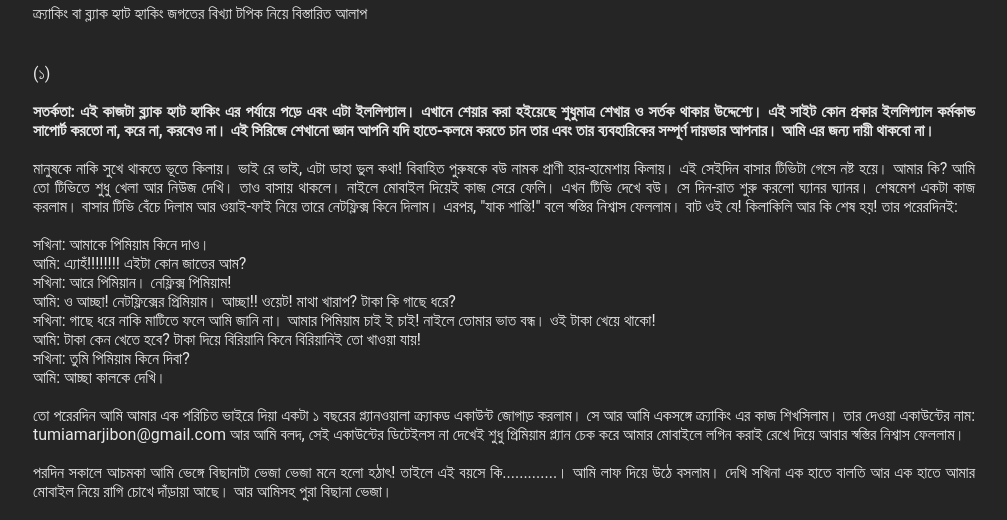
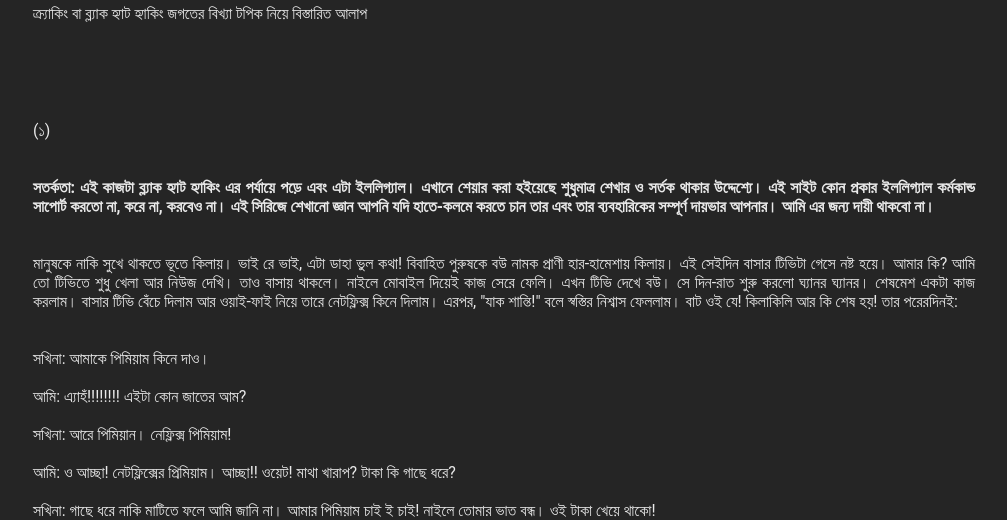
Before and after one commit to T4RUNN4/redphoenix.github.io, a plain HTML site: page blogs/apnar vashay bin.html in a window 1280 px wide. Shown: the part 275-795 px from the top of the page, without its empty margins (136-1143 px from the left). Drawn offline with Linux system fonts and the light colour scheme; a script that the page names is missing.

Commit message:
Update apnar vashay bin.html

```diff
--- a/blogs/apnar vashay bin.html
+++ b/blogs/apnar vashay bin.html
@@ -38,65 +38,65 @@
             <h1 class="arth">আপনার ভাষায় বিন</h1>
             <p class="artt">ক্র্যাকিং বা ব্ল্যাক হ্যাট হ্যাকিং জগতের বিখ্যা টপিক নিয়ে বিস্তারিত আলাপ</p>
 
-            <p class="mainart">(১) <br> <br>
+            <p class="mainart"><br> <br> <br>(১) <br> <br> <br>
 
-            <b>সতর্কতা: এই কাজটা ব্ল্যাক হ্যাট হ্যাকিং এর পর্যায়ে পড়ে এবং এটা ইললিগ্যাল। এখানে শেয়ার করা হইয়েছে শুধুমাত্র শেখার ও সর্তক থাকার উদ্দেশ্যে। এই সাইট কোন প্রকার ইললিগ্যাল কর্মকান্ড সাপোর্ট করতো না, করে না, করবেও না। এই সিরিজে শেখানো জ্ঞান আপনি যদি হাতে-কলমে করতে চান তার এবং তার ব্যবহারিকের সম্পূর্ণ দায়ভার আপনার। আমি এর জন্য দায়ী থাকবো না।</b> <br> <br>
+            <b>সতর্কতা: এই কাজটা ব্ল্যাক হ্যাট হ্যাকিং এর পর্যায়ে পড়ে এবং এটা ইললিগ্যাল। এখানে শেয়ার করা হইয়েছে শুধুমাত্র শেখার ও সর্তক থাকার উদ্দেশ্যে। এই সাইট কোন প্রকার ইললিগ্যাল কর্মকান্ড সাপোর্ট করতো না, করে না, করবেও না। এই সিরিজে শেখানো জ্ঞান আপনি যদি হাতে-কলমে করতে চান তার এবং তার ব্যবহারিকের সম্পূর্ণ দায়ভার আপনার। আমি এর জন্য দায়ী থাকবো না।</b> <br> <br> <br>
 
-            মানুষকে নাকি সুখে থাকতে ভূতে কিলায়। ভাই রে ভাই, এটা ডাহা ভুল কথা! বিবাহিত পুরুষকে বউ নামক প্রাণী হার-হামেশায় কিলায়। এই সেইদিন বাসার টিভিটা গেসে নষ্ট হয়ে। আমার কি? আমি তো টিভিতে শুধু খেলা আর নিউজ দেখি। তাও বাসায় থাকলে। নাইলে মোবাইল দিয়েই কাজ সেরে ফেলি। এখন টিভি দেখে বউ। সে দিন-রাত শুরু করলো ঘ্যানর ঘ্যানর। শেষমেশ একটা কাজ করলাম। বাসার টিভি বেঁচে দিলাম আর ওয়াই-ফাই নিয়ে তারে নেটফ্লিক্স কিনে দিলাম। এরপর, "যাক শান্তি!" বলে স্বস্তির নিশ্বাস ফেললাম। বাট ওই যে! কিলাকিলি আর কি শেষ হয়! তার পরেরদিনই: <br> <br>
+            মানুষকে নাকি সুখে থাকতে ভূতে কিলায়। ভাই রে ভাই, এটা ডাহা ভুল কথা! বিবাহিত পুরুষকে বউ নামক প্রাণী হার-হামেশায় কিলায়। এই সেইদিন বাসার টিভিটা গেসে নষ্ট হয়ে। আমার কি? আমি তো টিভিতে শুধু খেলা আর নিউজ দেখি। তাও বাসায় থাকলে। নাইলে মোবাইল দিয়েই কাজ সেরে ফেলি। এখন টিভি দেখে বউ। সে দিন-রাত শুরু করলো ঘ্যানর ঘ্যানর। শেষমেশ একটা কাজ করলাম। বাসার টিভি বেঁচে দিলাম আর ওয়াই-ফাই নিয়ে তারে নেটফ্লিক্স কিনে দিলাম। এরপর, "যাক শান্তি!" বলে স্বস্তির নিশ্বাস ফেললাম। বাট ওই যে! কিলাকিলি আর কি শেষ হয়! তার পরেরদিনই: <br> <br> <br>
 
-            সখিনা: আমাকে পিমিয়াম কিনে দাও। <br>
-            আমি: এ্যাহঁ!!!!!!!! এইটা কোন জাতের আম? <br>
-            সখিনা: আরে পিমিয়ান। নেফ্লিক্স পিমিয়াম! <br>
-            আমি: ও আচ্ছা! নেটফ্লিক্সের প্রিমিয়াম। আচ্ছা!! ওয়েট! মাথা খারাপ? টাকা কি গাছে ধরে? <br>
-            সখিনা: গাছে ধরে নাকি মাটিতে ফলে আমি জানি না। আমার পিমিয়াম চাই ই চাই! নাইলে তোমার ভাত বন্ধ। ওই টাকা খেয়ে থাকো! <br>
-            আমি: টাকা কেন খেতে হবে? টাকা দিয়ে বিরিয়ানি কিনে বিরিয়ানিই তো খাওয়া যায়! <br>
-            সখিনা: তুমি পিমিয়াম কিনে দিবা? <br>
-            আমি: আচ্ছা কালকে দেখি। <br> <br>
+            সখিনা: আমাকে পিমিয়াম কিনে দাও। <br> <br>
+            আমি: এ্যাহঁ!!!!!!!! এইটা কোন জাতের আম? <br> <br>
+            সখিনা: আরে পিমিয়ান। নেফ্লিক্স পিমিয়াম! <br> <br>
+            আমি: ও আচ্ছা! নেটফ্লিক্সের প্রিমিয়াম। আচ্ছা!! ওয়েট! মাথা খারাপ? টাকা কি গাছে ধরে? <br> <br>
+            সখিনা: গাছে ধরে নাকি মাটিতে ফলে আমি জানি না। আমার পিমিয়াম চাই ই চাই! নাইলে তোমার ভাত বন্ধ। ওই টাকা খেয়ে থাকো! <br> <br>
+            আমি: টাকা কেন খেতে হবে? টাকা দিয়ে বিরিয়ানি কিনে বিরিয়ানিই তো খাওয়া যায়! <br> <br>
+            সখিনা: তুমি পিমিয়াম কিনে দিবা? <br> <br>
+            আমি: আচ্ছা কালকে দেখি। <br> <br> <br>
 
-            তো পরেরদিন আমি আমার এক পরিচিত ভাইরে দিয়া একটা ১ বছরের প্ল্যানওয়ালা ক্র‍্যাকড একাউন্ট জোগাড় করলাম। সে আর আমি একসঙ্গে ক্র‍্যাকিং এর কাজ শিখসিলাম। তার দেওয়া একাউন্টের নাম: tumiamarjibon@gmail.com আর আমি বলদ, সেই একাউন্টের ডিটেইলস না দেখেই শুধু প্রিমিয়াম প্ল্যান চেক করে আমার মোবাইলে লগিন করাই রেখে দিয়ে আবার স্বস্তির নিশ্বাস ফেললাম। <br> <br>
+            তো পরেরদিন আমি আমার এক পরিচিত ভাইরে দিয়া একটা ১ বছরের প্ল্যানওয়ালা ক্র‍্যাকড একাউন্ট জোগাড় করলাম। সে আর আমি একসঙ্গে ক্র‍্যাকিং এর কাজ শিখসিলাম। তার দেওয়া একাউন্টের নাম: tumiamarjibon@gmail.com আর আমি বলদ, সেই একাউন্টের ডিটেইলস না দেখেই শুধু প্রিমিয়াম প্ল্যান চেক করে আমার মোবাইলে লগিন করাই রেখে দিয়ে আবার স্বস্তির নিশ্বাস ফেললাম। <br> <br> <br>
 
-            পরদিন সকালে আচমকা আমি ভেঙ্গে বিছানাটা ভেজা ভেজা মনে হলো হঠাৎ! তাইলে এই বয়সে কি.............। আমি লাফ দিয়ে উঠে বসলাম। দেখি সখিনা এক হাতে বালতি আর এক হাতে আমার মোবাইল নিয়ে রাগি চোখে দাঁড়ায়া আছে। আর আমিসহ পুরা বিছানা ভেজা। <br> <br>
+            পরদিন সকালে আচমকা আমি ভেঙ্গে বিছানাটা ভেজা ভেজা মনে হলো হঠাৎ! তাইলে এই বয়সে কি.............। আমি লাফ দিয়ে উঠে বসলাম। দেখি সখিনা এক হাতে বালতি আর এক হাতে আমার মোবাইল নিয়ে রাগি চোখে দাঁড়ায়া আছে। আর আমিসহ পুরা বিছানা ভেজা। <br> <br> <br>
 
-            আমি: এইসব কি? ব্যাপার কি? সমস্যা কি? <br>
-            সখিনা: (আমার মোবাইল দিয়ে)এইটা কি? <br>
+            আমি: এইসব কি? ব্যাপার কি? সমস্যা কি? <br> <br>
+            সখিনা: (আমার মোবাইল দিয়ে)এইটা কি? <br> <br>
 
-            আমি মোবাইল নিয়ে দেখলাম সেখানে নেটফ্লিক্সটা খোলা। <br> <br>
+            আমি মোবাইল নিয়ে দেখলাম সেখানে নেটফ্লিক্সটা খোলা। <br> <br> <br>
 
-            আমি: আরে এইটা প্রিমিয়াম একাউন্ট। তোমার জন্য কালকে জোগাড় করলাম। আমার এক বড় ভাই তার একটা জিমেইলে বিন দিয়ে নিয়ে রাখসিলো। <br>
-            সখিনা: বেডিটা কে?????? <br>
+            আমি: আরে এইটা প্রিমিয়াম একাউন্ট। তোমার জন্য কালকে জোগাড় করলাম। আমার এক বড় ভাই তার একটা জিমেইলে বিন দিয়ে নিয়ে রাখসিলো। <br> <br>
+            সখিনা: বেডিটা কে?????? <br> <br>
 
-            আমি স্ক্রিনে দেখলাম নেটফ্লিক্সের অনেকগুলো মুভির টাইটেল দেওয়া। সেখান সব নায়িকার ছবি। <br> <br>
+            আমি স্ক্রিনে দেখলাম নেটফ্লিক্সের অনেকগুলো মুভির টাইটেল দেওয়া। সেখান সব নায়িকার ছবি। <br> <br> <br>
 
-            আমি: এখানে তো সব নায়িকা! কার কথা বলতোসো? <br>
-            সখিনা: একাউন্টের প্রোফাইলের বেডিটার। <br>
+            আমি: এখানে তো সব নায়িকা! কার কথা বলতোসো? <br> <br>
+            সখিনা: একাউন্টের প্রোফাইলের বেডিটার। <br> <br>
 
-            আমি দেখলাম ওই ব্যাডা একাউন্ট বানানোর সময় কোনো এক বেডির ছবি প্রোফাইলে দিয়ে রাখসে। তারে সেই কথা বললাম। <br> <br>
+            আমি দেখলাম ওই ব্যাডা একাউন্ট বানানোর সময় কোনো এক বেডির ছবি প্রোফাইলে দিয়ে রাখসে। তারে সেই কথা বললাম। <br> <br> <br>
 
-            সখিনা: ও আইচ্ছা। তা আমাকেও বিনিং শেখাও! <br> <br>
+            সখিনা: ও আইচ্ছা। তা আমাকেও বিনিং শেখাও! <br> <br> <br>
 
-            আর তো উপায়ন্তর নাই। কি আর করা! সেদিন বিকালে বসে গেলাম তারে বিন শেখাতে! <br> <br>
+            আর তো উপায়ন্তর নাই। কি আর করা! সেদিন বিকালে বসে গেলাম তারে বিন শেখাতে! <br> <br> <br>
 
-            সখিনা: আচ্ছা সবার আগে বল বিনিন কি? <br>
-            আমি: Binning মানে হচ্ছে এমন একটা প্রসেস যেটার সাহায্যে যেকোন এপ এর প্রিমিয়াম ফ্রিতে নেওয়া যায়। এই সেইম কাজ আবার Mod Apk দিয়েও করা হয়। বাট এইটার সাথে Bin এর পার্থক্য হচ্ছে Bin এ সত্যিকারের কার্ড দিয়ে প্রিমিয়াম প্ল্যান কিনা হয় আর Mod Apk গুলোতে প্রিমিয়াম কেনার অপশনটাকেই ক্র‍্যাক করে ফেলা হয়! <br>
-            সখিনা: কিসসু বুঝি নাই! <br>
-            আমি: দেখো, যেকোন এপ এর প্রিমিয়াম কিনতেই ব্যাংক একাউন্ট লাগে। আর এই ব্যাংক একাউন্ট দিয়ে অনলাইনে কোনকিছুর মূল্য পরিশোধ করার জন্য লাগে কার্ড। Binning হচ্ছে এই সেইম প্রসেস। এখানেও কার্ড দিয়ে বিভিন্ন এপ বা ওয়েবসাইটের প্রিমিয়াম নেওয়া হয়। কিন্তু! এইখানে তুমি নিজের কার্ড দিয়ে না অন্যের কার্ড দিয়ে এই কাজটা করবা! <br>
-            সখিনা: তুমিই টাকা দাও না, অন্যকেউ আমাকে কার্ড দেবে!!!! <br>
-            আমি: এটাই তো Binning. এখানে তুমি অন্যের কার্ড দিয়ে নিজের জন্য প্রিমিয়াম কিনবে তার অনুমতি ছাড়া তার অজান্তে!!! তাই এটা Black Hat Hacking এর আন্ডারে পরে! <br>
-            সখিনা: আল্লা!!!!!!!!!!!!!!!!!! <br>
-            আমি: আর এই Binning করার জন্য লাগে Bin. <br>
-            সখিনা: এডা কি? <br>
-            আমি: BIN(Bank Identification Number) বলতে মূলত একটি পেমেন্ট কার্ডের প্রথম ৬টি Digit/সংখ্যাকে বোঝায়। যেমন: 401658. আর এই Bin দিয়ে Card টা MasterCard না Visa না Discover অথবা, কার্ডটি Debit না Credit অথবা, কোন Level এর Classic না Platinum না Gold অথবা কোন Bank এবং কোন Country এর Card এইসব ডিটেইলস জানা যায়! <br>
-            সখিনা: ওওওওও। তার মানে তো এইটা দিয়ে কার্ডের প্রায় সবকিছু জেনে ফেলা যায়! <br>
-            আমি: হ্যাঁ। তো Binning শেখার জইন্য তোমাকে আগে নানা ধরণের কার্ড সম্পর্কে জানতে হবে। তো, পেমেন্ট করার জন্য অনেক ধরনের Global Payment Network/Cards আছে। যেমন: Visa, Mastercard, American Express, Maestro, Discover, China Union Pay, Jcd এবং আরো অনেক । Binning এর ক্ষেত্রে সাধারণত, <br> <br>
+            সখিনা: আচ্ছা সবার আগে বল বিনিন কি? <br> <br>
+            আমি: Binning মানে হচ্ছে এমন একটা প্রসেস যেটার সাহায্যে যেকোন এপ এর প্রিমিয়াম ফ্রিতে নেওয়া যায়। এই সেইম কাজ আবার Mod Apk দিয়েও করা হয়। বাট এইটার সাথে Bin এর পার্থক্য হচ্ছে Bin এ সত্যিকারের কার্ড দিয়ে প্রিমিয়াম প্ল্যান কিনা হয় আর Mod Apk গুলোতে প্রিমিয়াম কেনার অপশনটাকেই ক্র‍্যাক করে ফেলা হয়! <br> <br>
+            সখিনা: কিসসু বুঝি নাই! <br> <br>
+            আমি: দেখো, যেকোন এপ এর প্রিমিয়াম কিনতেই ব্যাংক একাউন্ট লাগে। আর এই ব্যাংক একাউন্ট দিয়ে অনলাইনে কোনকিছুর মূল্য পরিশোধ করার জন্য লাগে কার্ড। Binning হচ্ছে এই সেইম প্রসেস। এখানেও কার্ড দিয়ে বিভিন্ন এপ বা ওয়েবসাইটের প্রিমিয়াম নেওয়া হয়। কিন্তু! এইখানে তুমি নিজের কার্ড দিয়ে না অন্যের কার্ড দিয়ে এই কাজটা করবা! <br> <br>
+            সখিনা: তুমিই টাকা দাও না, অন্যকেউ আমাকে কার্ড দেবে!!!! <br> <br>
+            আমি: এটাই তো Binning. এখানে তুমি অন্যের কার্ড দিয়ে নিজের জন্য প্রিমিয়াম কিনবে তার অনুমতি ছাড়া তার অজান্তে!!! তাই এটা Black Hat Hacking এর আন্ডারে পরে! <br> <br>
+            সখিনা: আল্লা!!!!!!!!!!!!!!!!!! <br> <br>
+            আমি: আর এই Binning করার জন্য লাগে Bin. <br> <br>
+            সখিনা: এডা কি? <br> <br>
+            আমি: BIN(Bank Identification Number) বলতে মূলত একটি পেমেন্ট কার্ডের প্রথম ৬টি Digit/সংখ্যাকে বোঝায়। যেমন: 401658. আর এই Bin দিয়ে Card টা MasterCard না Visa না Discover অথবা, কার্ডটি Debit না Credit অথবা, কোন Level এর Classic না Platinum না Gold অথবা কোন Bank এবং কোন Country এর Card এইসব ডিটেইলস জানা যায়! <br> <br>
+            সখিনা: ওওওওও। তার মানে তো এইটা দিয়ে কার্ডের প্রায় সবকিছু জেনে ফেলা যায়! <br> <br>
+            আমি: হ্যাঁ। তো Binning শেখার জইন্য তোমাকে আগে নানা ধরণের কার্ড সম্পর্কে জানতে হবে। তো, পেমেন্ট করার জন্য অনেক ধরনের Global Payment Network/Cards আছে। যেমন: Visa, Mastercard, American Express, Maestro, Discover, China Union Pay, Jcd এবং আরো অনেক । Binning এর ক্ষেত্রে সাধারণত, <br> <br> <br>
 
             1. Visa <br>
             2. Mastercard <br>
             3. American Express <br>
             4. Discover ব্যবহার করা হয়। <br> <br>
 
-            হঠাৎ কলিং বেল বাজলো। দরজা খুলে দেখা গেল পাশের বাসার ভাবি এসেছেন গল্প করতে। তারপর আরকি? তারা গল্প করতে লেগে গেল! আমিও এইবেলা হাফ ছেড়ে বাঁচলাম।<br> <br>
+            হঠাৎ কলিং বেল বাজলো। দরজা খুলে দেখা গেল পাশের বাসার ভাবি এসেছেন গল্প করতে। তারপর আরকি? তারা গল্প করতে লেগে গেল! আমিও এইবেলা হাফ ছেড়ে বাঁচলাম।<br> <br> <br> <br>
 
-            (২) <br> <br>
+            (২) <br> <br> <br> <br>
 
             আচ্ছা আচ্ছা একটা ধাঁধাঁ বলি, কেমন? <br> <br>
 
@@ -301,7 +301,7 @@
 
             <b>সতর্কতা: এই কাজটা ব্ল্যাক হ্যাট হ্যাকিং এর পর্যায়ে পড়ে এবং এটা ইললিগ্যাল। এখানে শেয়ার করা হইয়েছে শুধুমাত্র শেখার ও সর্তক থাকার উদ্দেশ্যে। EHT কোন প্রকার ইললিগ্যাল কর্মকান্ড সাপোর্ট করতো না, করে না, করবেও না। এই সিরিজে শেখানো জ্ঞান আপনি যদি হাতে-কলমে করতে চান তার এবং তার ব্যবহারিকের সম্পূর্ণ দায়ভার আপনার। আমি এবং EHT গ্রুপের এডমিন প্যানেল এর জন্য দায়ী থাকবো না।</b> <br> <br>
 
-            {{ শেষ ভাই! বিন নিয়ে আর কিচ্ছু নাই। লিটেরেলি কিচ্ছু না। আপনি পুরো ইন্টারনেট খুঁজে ফেললেও এত্তো সাজানো গোছানো কোন টিউটোরিয়াল খুঁজে পাবেন না। আর একি সম্পূর্ণ ব্লগ লিখতে স্মার্ট বিঞ্চুর ব্লগ থেকে প্রচুর হেল্প নেওয়া হয়েছে। }}<br> <br> <br>
+            {{ শেষ ভাই! বিন নিয়ে আর কিচ্ছু নাই। লিটেরেলি কিচ্ছু না। আপনি পুরো ইন্টারনেট খুঁজে ফেললেও এত্তো সাজানো গোছানো কোন টিউটোরিয়াল খুঁজে পাবেন না। আর একি সম্পূর্ণ ব্লগ লিখতে স্মার্ট বিঞ্চুর ব্লগ থেকে প্রচুর হেল্প নেওয়া হয়েছে। }}<br> <br> <br> <br> <br>
 
             ভালো থাকবেন, ভালো রাখবেন। Bদায় <br>
             logging out.......  <br> <br> <br> </p>
```
